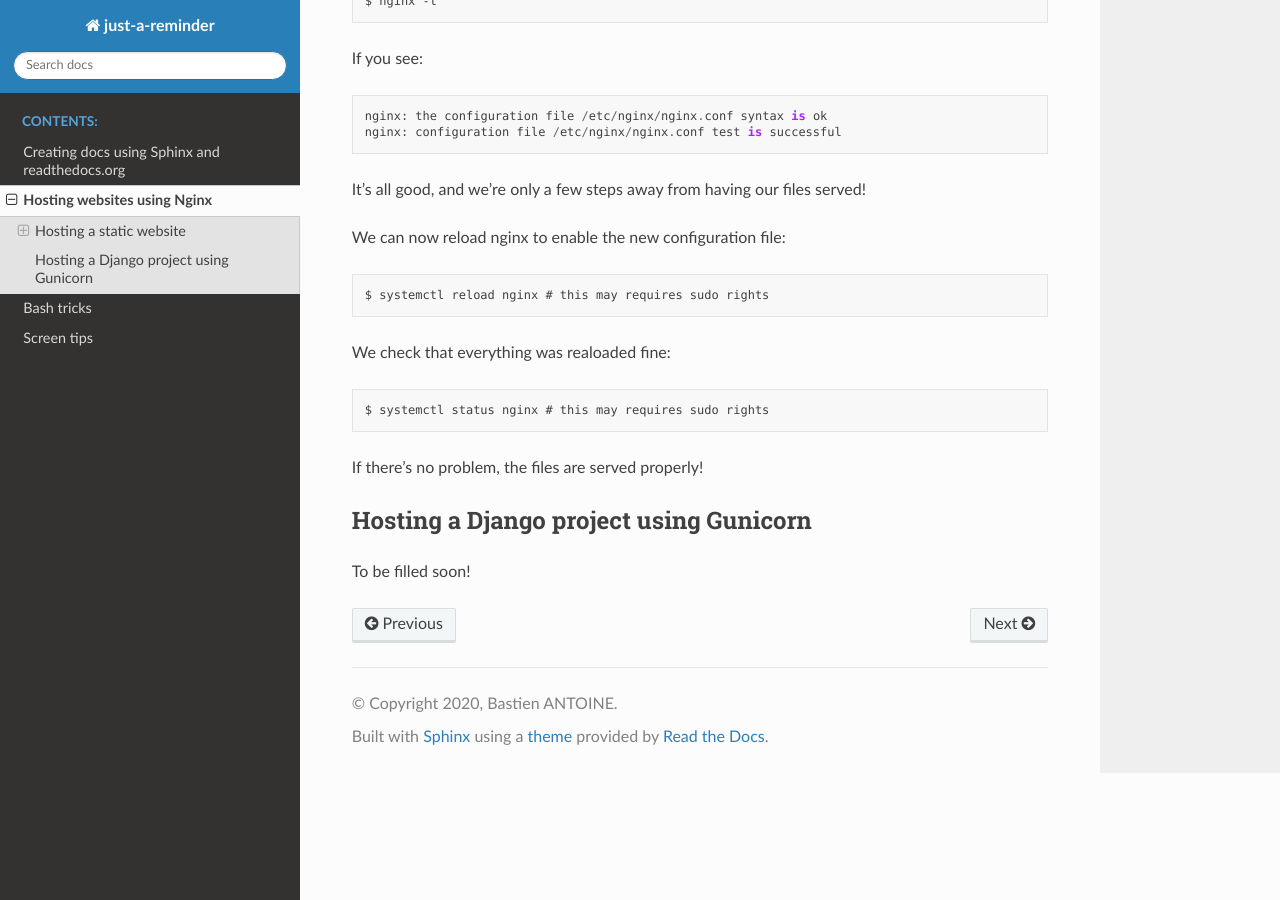
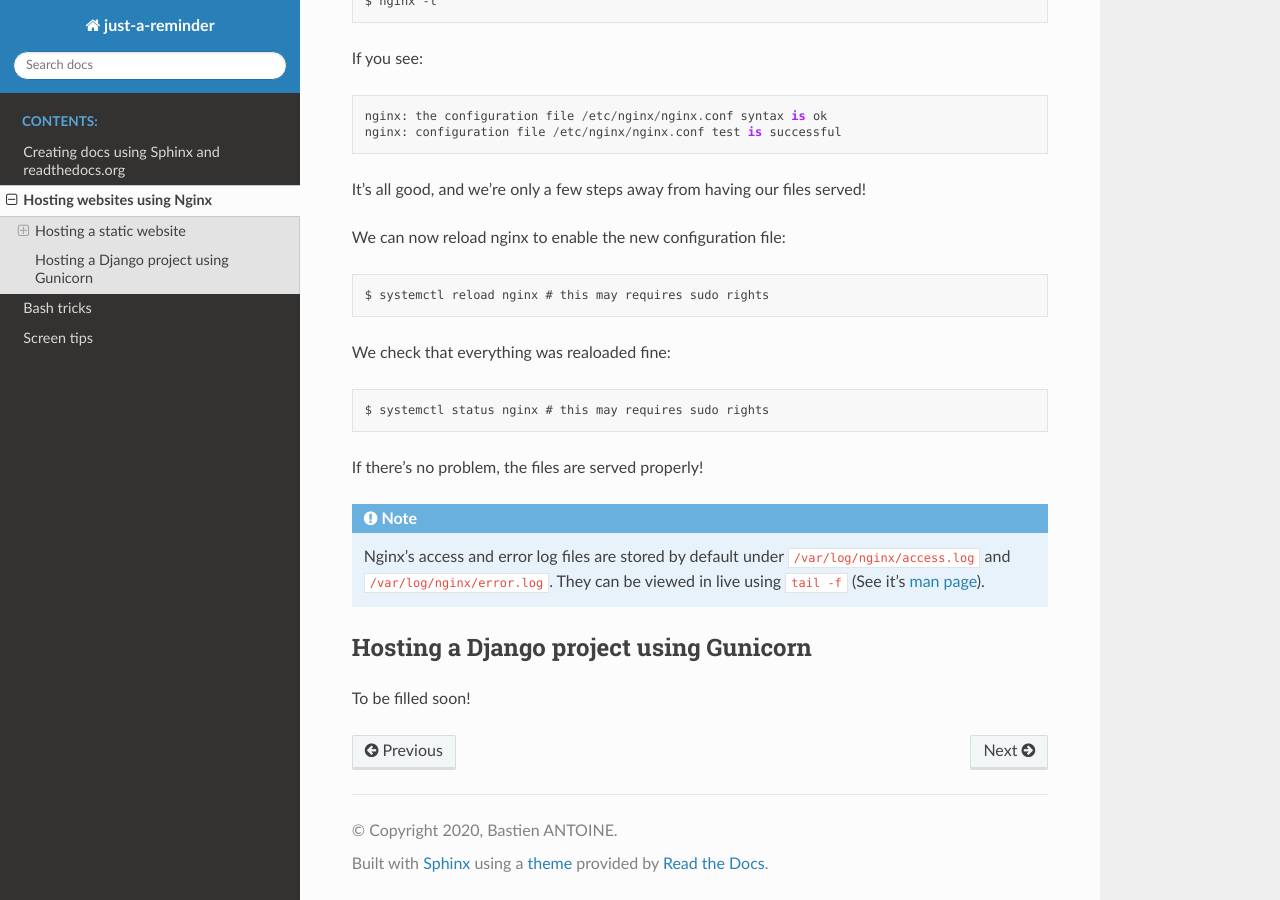
Before and after one commit to bastantoine/just-a-reminder, a Sphinx documentation site: the page built from docs/source/nginx.rst, in a window 1280 px wide and 900 px high, scrolled down 1973 px. Built offline with Sphinx 7.4.7 and the Read the Docs theme 2.0.0, drawn with Linux system fonts in a browser that asks for light colours.

Commit message:
Added note in nginx doc

```diff
--- a/docs/source/nginx.rst
+++ b/docs/source/nginx.rst
@@ -93,6 +93,10 @@ We check that everything was realoaded fine::
 
 If there's no problem, the files are served properly!
 
+.. note::
+
+   Nginx's access and error log files are stored by default under ``/var/log/nginx/access.log`` and ``/var/log/nginx/error.log``. They can be viewed in live using ``tail -f`` (See it's `man page <http://man7.org/linux/man-pages/man1/tail.1.html>`_).
+
 Hosting a Django project using Gunicorn
 ---------------------------------------
 To be filled soon!
```
